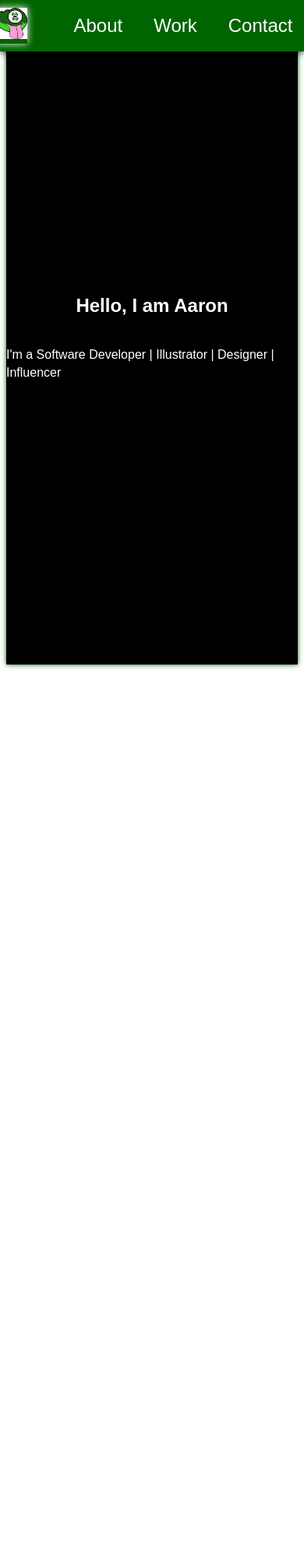
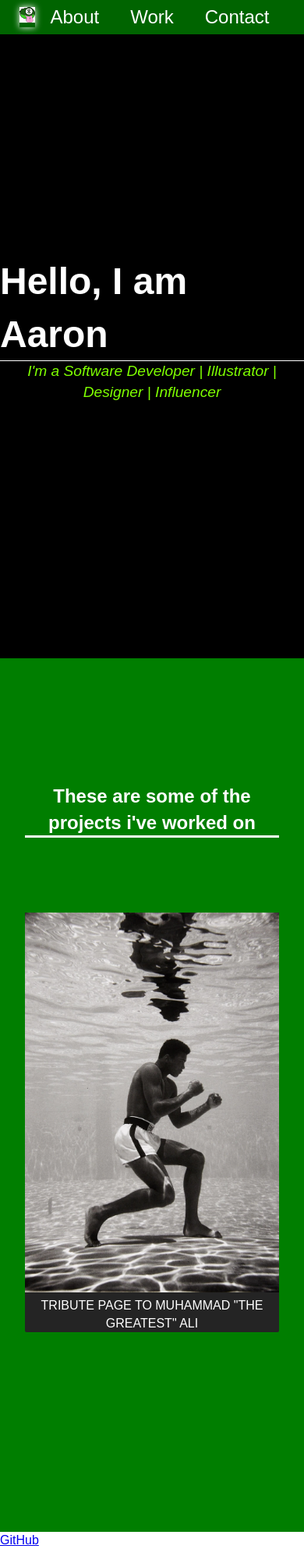
Before and after one commit to GeneVision/Master, a plain HTML site: page Portfolio.html in a window 390 px wide. Shown: the whole page at 78% size. Before the commit the page ends 860 px from the top, so only its background shows below. Drawn offline with Linux system fonts and the light colour scheme.

Commit message:
completed formation of Portfolio Project's html and css files, project complete

```diff
--- a/Portfolio.css
+++ b/Portfolio.css
@@ -1,4 +1,4 @@
-html {
+* {
     margin: 0;
     padding: 0;
 }
@@ -7,6 +7,7 @@ body {
     font-family: Arial, Helvetica, sans-serif;
     color: white;
     line-height: 1.4;
+
 }
 
 .nav {
@@ -28,8 +29,8 @@ body {
 }
 
 #Logo {
-    width: 40px;
-    height: 40px;
+    width: 20px;
+    height: 20px;
 }
 
 .nav-list {
@@ -43,9 +44,12 @@ body {
     padding: 5px 20px;
     font-size: 1.5em;
     color: white;
+    display: block;
 }
 
-#welcomeSection {
+#welcome-section {
+    margin: 0px;
+    padding: 0px;
     display: flex;
     flex-direction: column;
     justify-content: center;
@@ -53,5 +57,64 @@ body {
     width: 100%;
     height: 100vh;
     background-color: black;
-    box-shadow: 0 0 6px darkgreen;
 }
+
+h1 {
+    font-size: 3rem;
+    font-family: fantasy;
+    margin-bottom: 0px;
+    border-bottom: .5px solid white;
+}
+
+#welcome-section > p {
+    font-size: 1.2rem;
+    font-weight: 200;
+    font-style: italic;
+    color: chartreuse;
+    text-align: center;
+}
+
+#projects {
+    text-align: center;
+    padding: 10rem 2rem;
+    background-color: rgb(0, 126, 0);
+}
+
+.project-header {
+    max-width: 640px;
+    margin: 0 auto 6rem auto;
+    border-bottom: 0.2rem solid white;
+}
+
+.project-grid {
+    display: grid;
+    grid-template-columns: repeat(auto fit, minmax(320px, 1fr));
+    grid-gap: 4rem;
+    width: 100%;
+    max-width: 1280px;
+    margin: 0 auto;
+    margin-bottom: 6rem;
+}
+
+.project {
+    background: rgb(36, 36, 36);
+    border-radius: 2px;
+    text-decoration: none;
+    color: white;
+}
+
+.project img {
+    width: 100%;
+}
+
+.projectTitle {
+    font-size: 1.6rem;
+    padding: 1rem 1rem;
+}
+
+@media (max-width: 28.75em) {
+.nav {
+    justify-content: center;
+}
+
+}
--- a/Portfolio.html
+++ b/Portfolio.html
@@ -15,19 +15,31 @@
         </div>
         <ul class="nav-list">
             <li>
-                <a href="#welcomeSection">About</a>
+                <a href="#welcome-section">About</a>
             </li>
             <li>
-                <a href="#Work">Work</a>
+                <a href="#projects">Work</a>
             </li>
             <li>
                 <a href="#Contact">Contact</a>
             </li>
         </ul>
     </nav>
-    <section id="welcomeSection">
+    <section id="welcome-section">
         <h1>Hello, I am Aaron</h1>
         <p>I'm a Software Developer | Illustrator | Designer | Influencer</p>
     </section>
+    <section id="projects">
+        <h2 class="project-header">These are some of the projects i've worked on</h2>
+        <div class="project-grid">
+            <a href="https://codepen.io/genevision/pen/abdMRWZ" target="_blank" class="project project-title">
+                <img src="images/aliImg.jpg" alt="Muhammad Ali">
+                <p class="project-tile">TRIBUTE PAGE TO MUHAMMAD "THE GREATEST" ALI</p>
+            </a>
+        </div>
+    </section>
+    <section id="Contact">
+        <a href="https://github.com/GeneVision" target="_blank" id="profile-link">GitHub</a>
+    </section>
 </body>
 </html>
```
